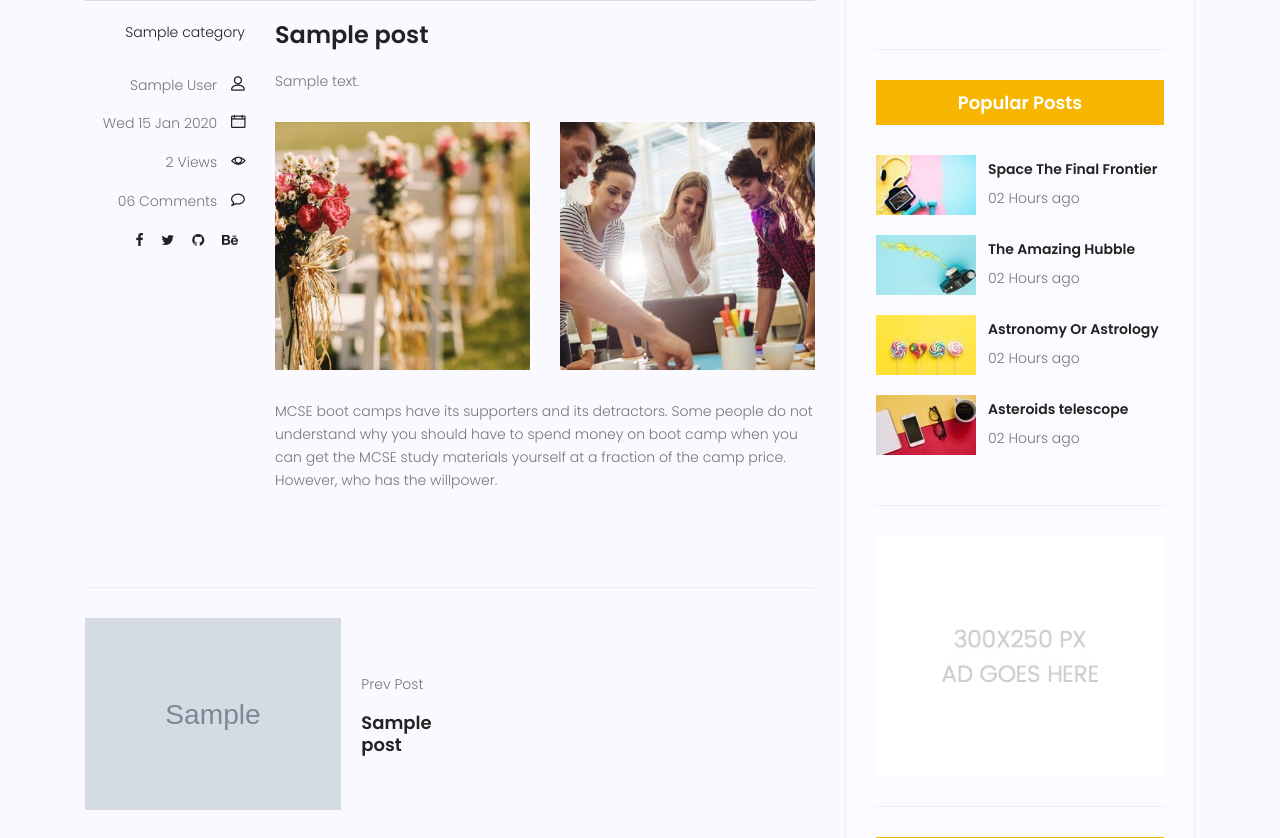
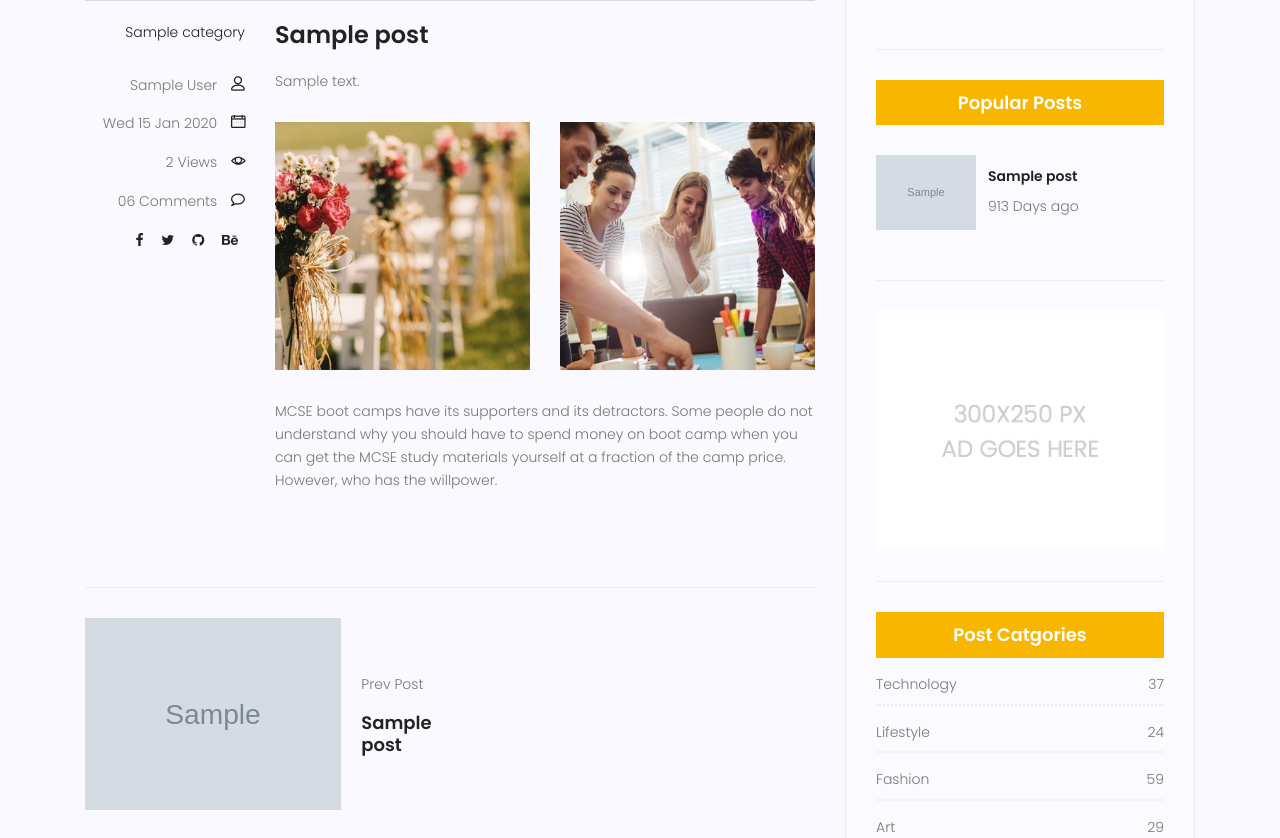
Before and after one commit to BehnamGolmohammadi/Traning_website, a Django app: page /blog/1/ in a window 1280 px wide. Shown: the part 967-1805 px from the top of the page. Run offline with Django 3.2, Linux system fonts and the light colour scheme; tables that the repository leaves empty hold one stand-in row (values such as "Sample post"); grey boxes marked "Sample" are stand-in pictures; some libraries are stand-ins or nearby versions.

Commit message:
use custom tag in blog-single for latest posts

```diff
--- a/templates/blog/blog-single.html
+++ b/templates/blog/blog-single.html
@@ -248,55 +248,7 @@
 						</form>
 					</div>
 					{% include 'blog/blog-Author.html'%}
-					<div class="single-sidebar-widget popular-post-widget">
-						<h4 class="popular-title">Popular Posts</h4>
-						<div class="popular-post-list">
-							<div class="single-post-list d-flex flex-row align-items-center">
-								<div class="thumb">
-									<img class="img-fluid" src="{% static 'img/blog/pp1.jpg' %}" alt="">
-								</div>
-								<div class="details">
-									<a href="blog-single.html">
-										<h6>Space The Final Frontier</h6>
-									</a>
-									<p>02 Hours ago</p>
-								</div>
-							</div>
-							<div class="single-post-list d-flex flex-row align-items-center">
-								<div class="thumb">
-									<img class="img-fluid" src="{% static 'img/blog/pp2.jpg' %}" alt="">
-								</div>
-								<div class="details">
-									<a href="blog-single.html">
-										<h6>The Amazing Hubble</h6>
-									</a>
-									<p>02 Hours ago</p>
-								</div>
-							</div>
-							<div class="single-post-list d-flex flex-row align-items-center">
-								<div class="thumb">
-									<img class="img-fluid" src="{% static 'img/blog/pp3.jpg' %}" alt="">
-								</div>
-								<div class="details">
-									<a href="blog-single.html">
-										<h6>Astronomy Or Astrology</h6>
-									</a>
-									<p>02 Hours ago</p>
-								</div>
-							</div>
-							<div class="single-post-list d-flex flex-row align-items-center">
-								<div class="thumb">
-									<img class="img-fluid" src="{% static 'img/blog/pp4.jpg' %}" alt="">
-								</div>
-								<div class="details">
-									<a href="blog-single.html">
-										<h6>Asteroids telescope</h6>
-									</a>
-									<p>02 Hours ago</p>
-								</div>
-							</div>
-						</div>
-					</div>
+					{% Latestposts %}
 					{% include 'blog/blog-Ads.html'%}
 					<div class="single-sidebar-widget post-category-widget">
 						<h4 class="category-title">Post Catgories</h4>
```
